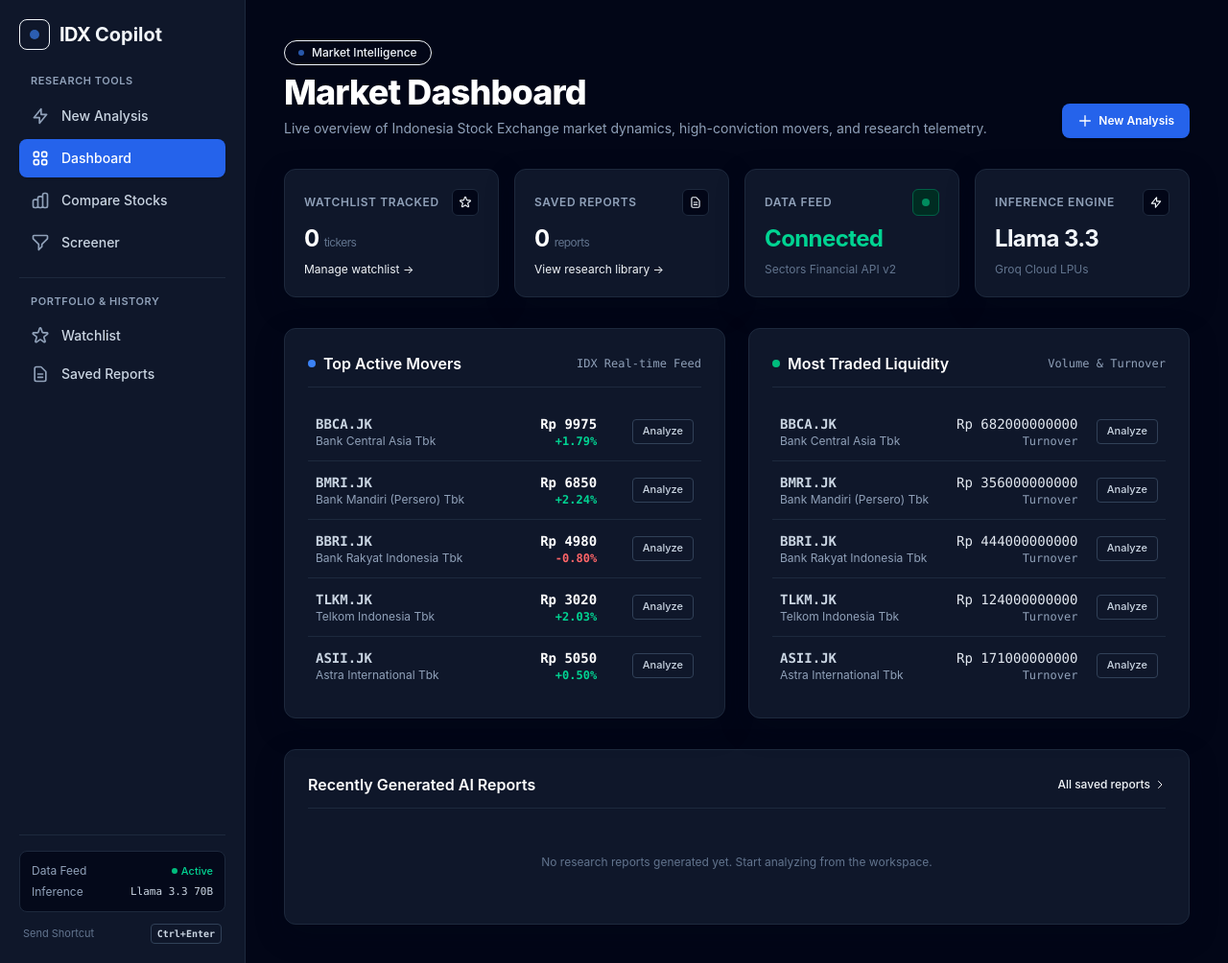
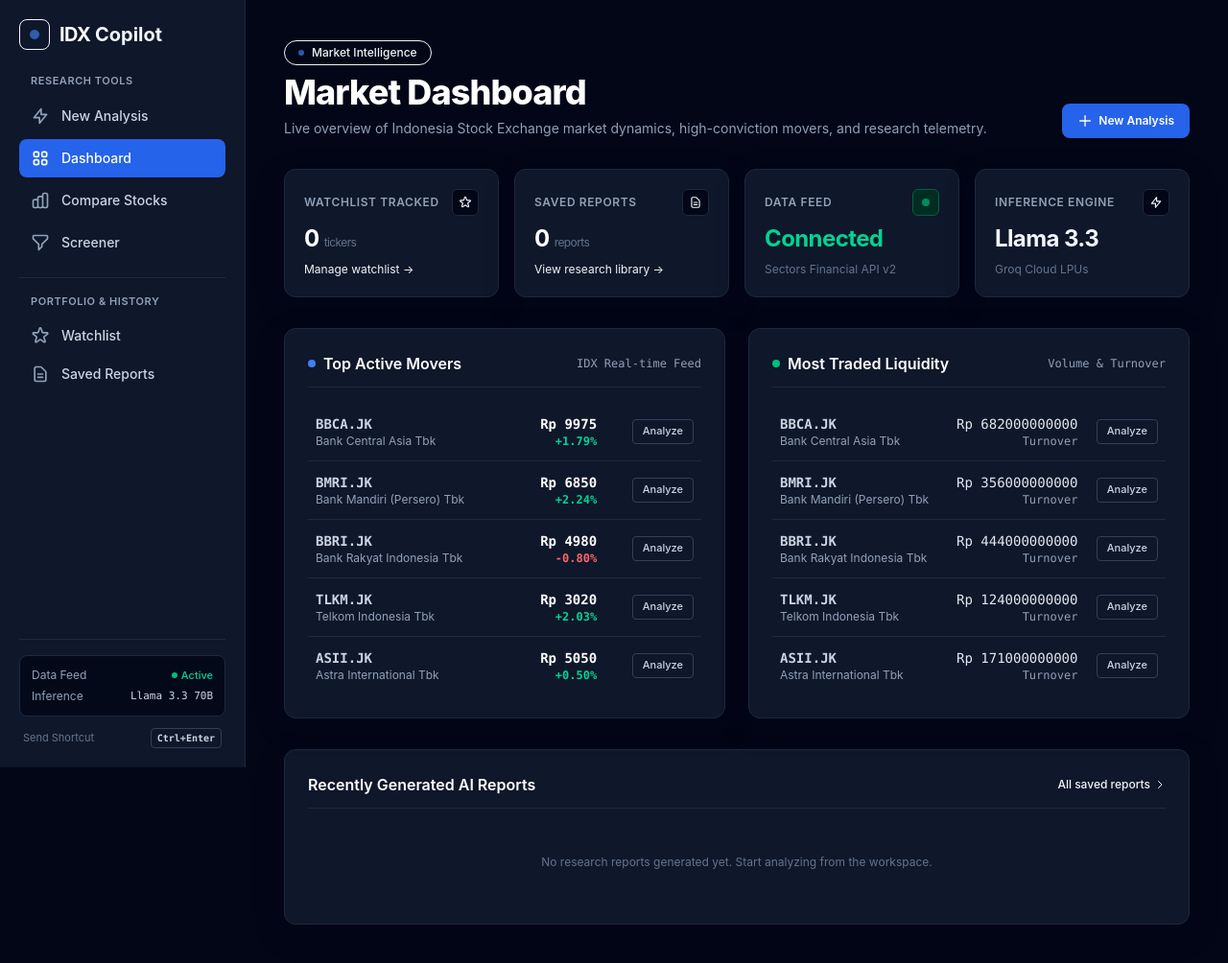
Before and after one commit to Khairil-12/Sectors-hackathon-2026, a Django app: page /dashboard/ in a window 1280 px wide. Shown: the whole page at 96% size. Run offline with Django 5.2, Linux system fonts and the light colour scheme; data that the repository does not hold is empty; some libraries are stand-ins or nearby versions.

Commit message:
fix(layout): lock sidebar height to viewport with sticky self-start and internal scroll

```diff
--- a/templates/base.html
+++ b/templates/base.html
@@ -8,7 +8,7 @@
     <link rel="stylesheet" href="{% static 'dist/app.css' %}">
     <script src="https://unpkg.com/htmx.org@2.0.4" integrity="sha384-HGfztofotfshcF7+8n44JQL2oJmReVU07Z0CYxN50GQXYNX45P4/fhy/epMvxyBi" crossorigin="anonymous"></script>
 </head>
-<body class="min-h-full bg-surface-950 text-slate-100 antialiased font-sans flex flex-col">
+<body class="min-h-screen bg-surface-950 text-slate-100 antialiased font-sans flex flex-col">
     <!-- Mobile Header / Top Bar -->
     {% include "components/mobile_header.html" %}
 
@@ -19,12 +19,12 @@
     {% include "components/toast.html" %}
 
     <!-- Main Responsive Layout Wrapper -->
-    <div class="flex min-h-screen">
+    <div class="flex flex-1 min-h-screen w-full">
         <!-- Desktop Sidebar -->
         {% include "components/sidebar.html" %}
 
         <!-- Content Area with Bottom Padding for Mobile Nav -->
-        <main class="min-w-0 flex-1 overflow-y-auto px-4 py-6 sm:px-6 lg:px-10 lg:py-10 pb-24 sm:pb-12">
+        <main class="min-w-0 flex-1 px-4 py-6 sm:px-6 lg:px-10 lg:py-10 pb-24 sm:pb-12">
             {% block content %}{% endblock %}
         </main>
     </div>
--- a/templates/components/sidebar.html
+++ b/templates/components/sidebar.html
@@ -1,5 +1,5 @@
 <!-- Desktop Sidebar Navigation (Flowbite) -->
-<aside id="desktop-sidebar" class="hidden lg:flex w-64 shrink-0 flex-col justify-between border-r border-slate-800 bg-surface-900 p-5 min-h-screen sticky top-0" aria-label="Sidebar">
+<aside id="desktop-sidebar" class="hidden lg:flex w-64 shrink-0 flex-col justify-between border-r border-slate-800 bg-surface-900 p-5 h-screen sticky top-0 overflow-y-auto self-start" aria-label="Sidebar">
     <div class="space-y-6">
         <!-- Brand Header -->
         <a href="{% url 'research:workspace' %}" class="flex items-center gap-2.5 text-xl font-bold text-brand-400">
```
Also changed, not shown: static/dist/app.css.
